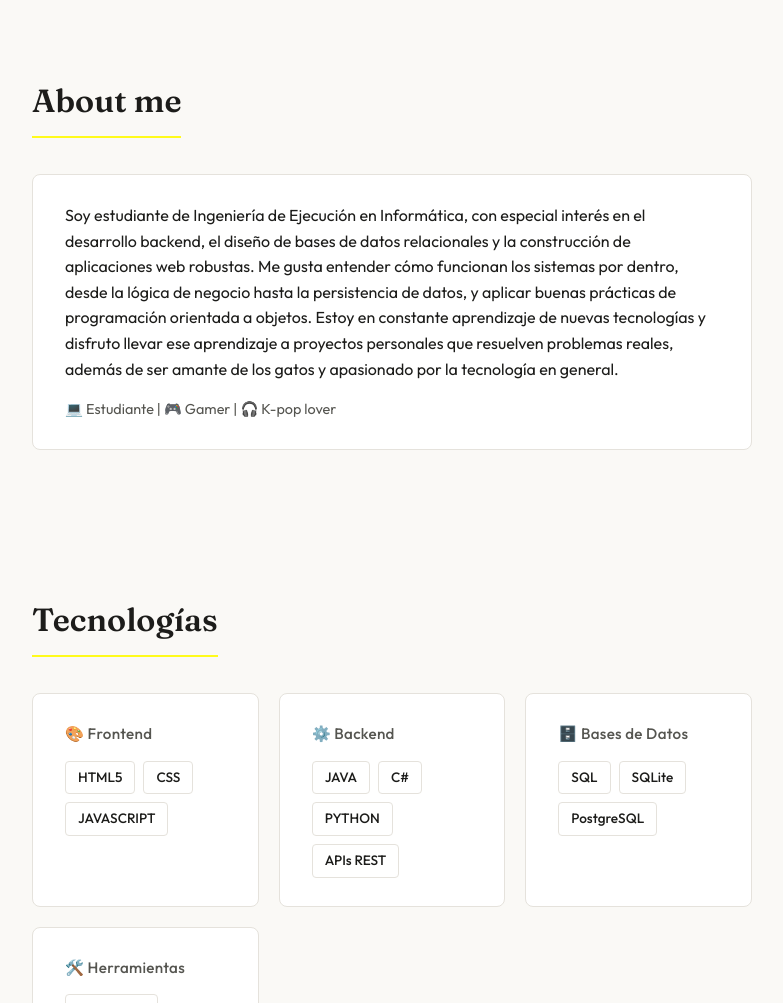
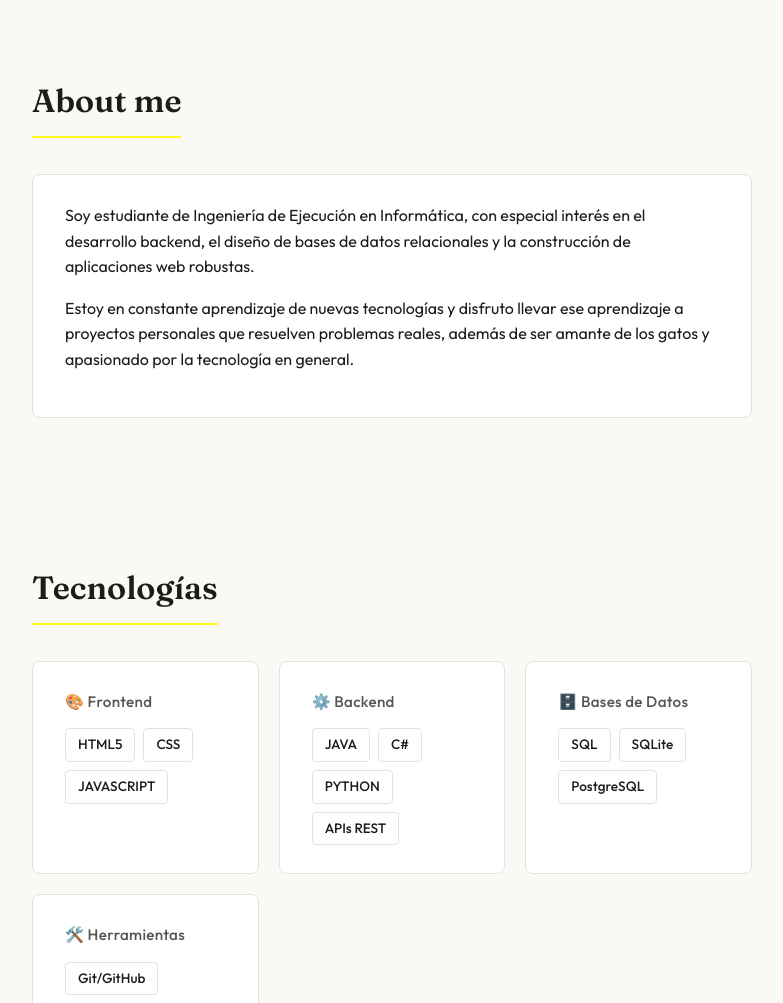
Before and after one commit to Rogerin10/Rogerin10.github.io, a plain HTML site: page index.html in a window 1280 px wide. Shown: the part 713-1716 px from the top of the page, without its empty margins (248-1031 px from the left). Drawn offline with Linux system fonts and the light colour scheme.

Commit message:
Update about section biography

```diff
--- a/index.html
+++ b/index.html
@@ -73,15 +73,12 @@
             <p>
                 Soy estudiante de Ingeniería de Ejecución en Informática, con especial interés en el desarrollo
                 backend, el diseño de bases de datos relacionales y la construcción de aplicaciones web robustas.
-                Me gusta entender cómo funcionan los sistemas por dentro, desde la lógica de negocio hasta la
-                persistencia de datos, y aplicar buenas prácticas de programación orientada a objetos.
+            </p>
+            <p>
                 Estoy en constante aprendizaje de nuevas tecnologías y disfruto llevar ese aprendizaje a proyectos
                 personales que resuelven problemas reales, además de ser amante de los gatos y apasionado por la
                 tecnología en general.
             </p>
-            <div class="about-tags">
-                <span> <span>💻 Estudiante | 🎮 Gamer</span> | <span>🎧 K-pop lover</span> </span>
-            </div>
         </div>
     </section>
 
```
